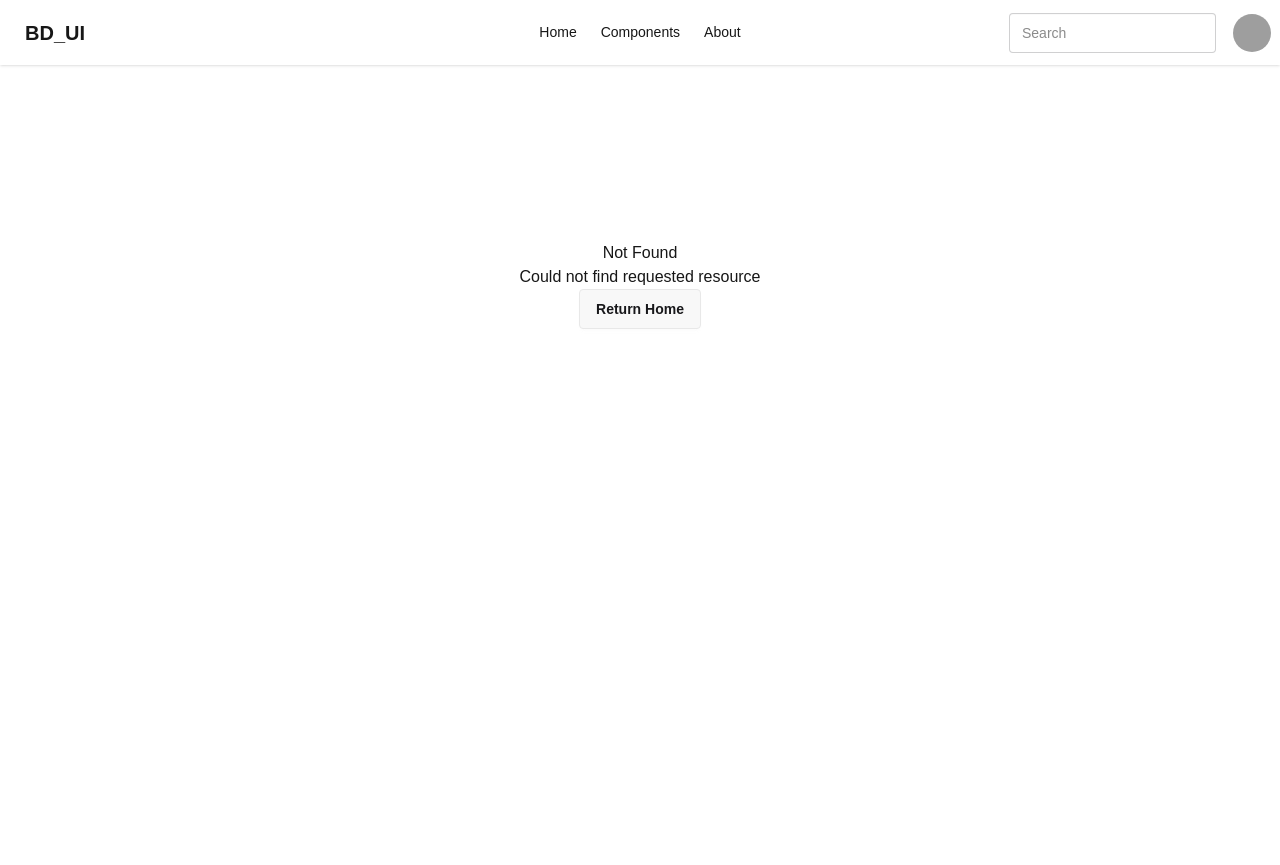
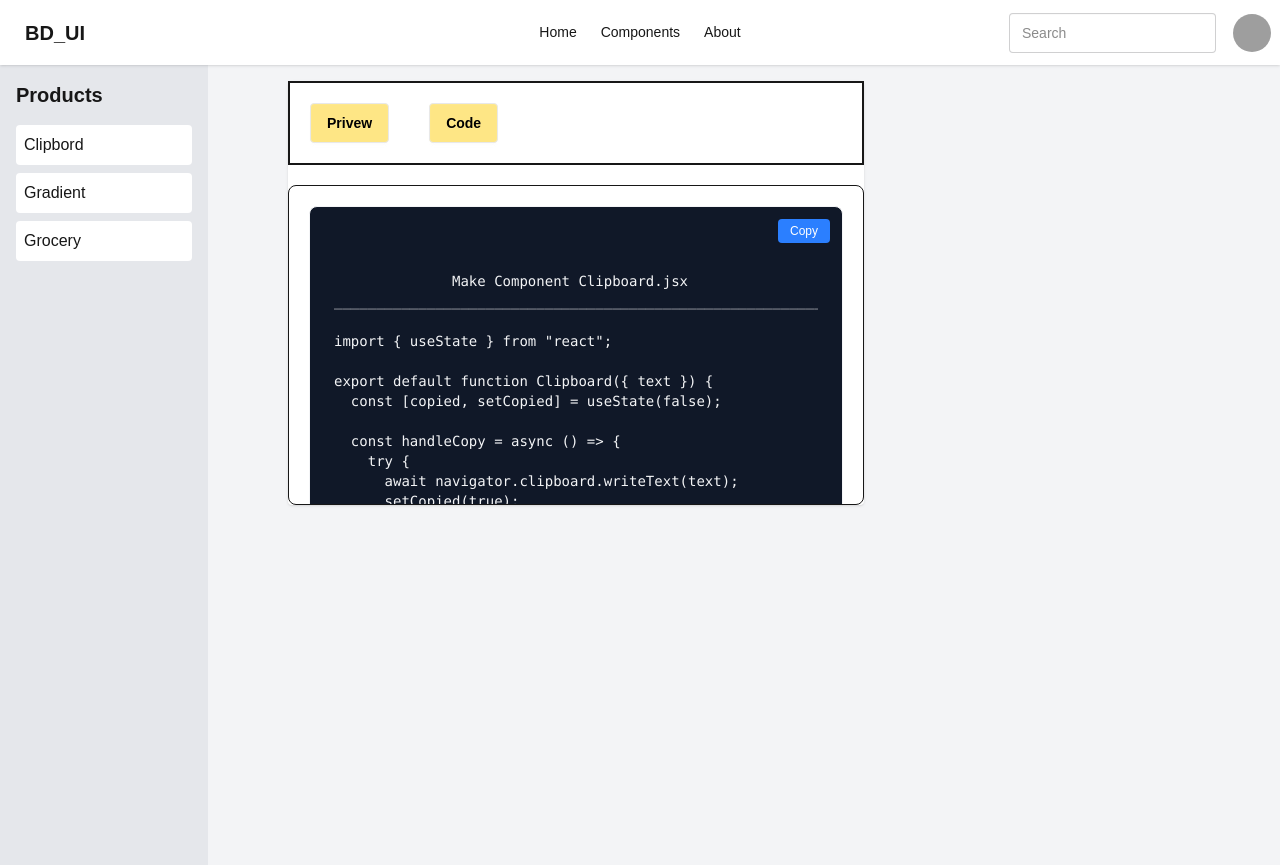
Before and after one commit to kawsar121/BD_ui_Components_By_Kawsar, a Next.js app: page /PublicComponets/clipbord/clipCode in a window 1280 px wide. Before the commit this address had no page. Before the commit the page ends 800 px from the top, so only its background shows below. Built offline with nearby package versions, Linux system fonts and the light colour scheme; grey boxes are pictures that could not be loaded.

Commit message:
clipbord components add success

```diff
--- /dev/null
+++ b/src/app/(Pages)/PublicComponets/clipbord/clipCode/page.jsx
@@ -0,0 +1,13 @@
+import ClipboardFunconality from '@/app/Library/ClipboardFunconality'
+import React from 'react'
+import { ClipboardValue } from '../value'
+
+function ClipCode() {
+  return (
+    <div className='w-xl rounded-lg border mt-5 p-5 h-80 overflow-y-auto'>
+      <ClipboardFunconality text={ClipboardValue}></ClipboardFunconality>
+    </div>
+  )
+}
+
+export default ClipCode
--- /dev/null
+++ b/src/app/(Pages)/PublicComponets/clipbord/clipprivew/page.jsx
@@ -0,0 +1,12 @@
+import ClipboardFunconality from '@/app/Library/ClipboardFunconality'
+import React from 'react'
+
+function ClipPrivew() {
+  return (
+    <div className='w-xl rounded-lg border mt-5'>
+      <ClipboardFunconality text={`https://example.com/my-link`}></ClipboardFunconality>
+    </div>
+  )
+}
+
+export default ClipPrivew
--- /dev/null
+++ b/src/app/(Pages)/PublicComponets/clipbord/layout.js
@@ -0,0 +1,18 @@
+import Link from 'next/link'
+import React from 'react'
+
+function layout({children}) {
+  return (
+      <div>
+        <div className='border-2 p-5 flex gap-10'>
+            <button className='btn bg-amber-200 text-black'><Link href="/PublicComponets/clipbord/clipprivew">Privew</Link></button>
+            <button className='btn bg-amber-200 text-black'><Link href="/PublicComponets/clipbord/clipCode">Code</Link></button>
+        </div>
+      <div>
+        {children}
+      </div>
+    </div>
+  )
+}
+
+export default layout
--- a/src/app/(Pages)/PublicComponets/clipbord/page.jsx
+++ b/src/app/(Pages)/PublicComponets/clipbord/page.jsx
@@ -1,13 +1,13 @@
 import ClipboardFunconality from '@/app/Library/ClipboardFunconality'
 import React from 'react'
-import { Clipboardtext } from './value'
+import ClipCode from './clipCode/page'
+
 
 function Clipbord() {
   return (
     <div>
       <h1>
-        This is clipboard
-        <ClipboardFunconality text={Clipboardtext}></ClipboardFunconality>
+         <ClipCode></ClipCode>
       </h1>
     </div>
   )
--- a/src/app/(Pages)/PublicComponets/clipbord/value.js
+++ b/src/app/(Pages)/PublicComponets/clipbord/value.js
@@ -1,9 +1,59 @@
-export const Clipboardtext = `
-npm install next react react-dom
-npm run dev
+export const ClipboardValue = `
 
-# Build
-npm run build
-npm start
-ok
+              Make Component Clipboard.jsx
+___________________________________________________________________________
+
+import { useState } from "react";
+
+export default function Clipboard({ text }) {
+  const [copied, setCopied] = useState(false);
+
+  const handleCopy = async () => {
+    try {
+      await navigator.clipboard.writeText(text);
+      setCopied(true);
+
+      setTimeout(() => {
+        setCopied(false);
+      }, 2000);
+    } catch (error) {
+      console.error("Copy failed", error);
+    }
+  };
+
+  return (
+    <div className="flex items-center gap-3 p-4 border rounded-lg bg-gray-100 max-w-md">
+      <p className="flex-1 text-gray-700 truncate">{text}</p>
+
+      <button
+        onClick={handleCopy}
+        className={\`absolute top-3 right-3 px-3 py-1 text-xs rounded transition
+          \${copied
+            ? "bg-green-500 text-white"
+            : "bg-blue-500 text-white hover:bg-blue-600"}
+        \`}
+      >
+        {copied ? "Copied!" : "Copy"}
+      </button>
+    </div>
+  );
+}
+
+
+
+                          App.jsx
+________________________________________________________________________________________________
+
+import Clipboard from "./Clipboard";
+
+export default function App() {
+  return (
+    <div className="min-h-screen flex items-center justify-center bg-gray-50">
+      <Clipboard text="https://example.com/my-link" />
+    </div>
+  );
+}
+
+
+
 `;
--- a/src/app/(Pages)/PublicComponets/gradient/garidentprivew/page.jsx
+++ b/src/app/(Pages)/PublicComponets/gradient/garidentprivew/page.jsx
@@ -2,12 +2,20 @@ import React from 'react'
 
 function Garidentprivew() {
   return (
-    <div className='text-gray-100 p-0 rounded-lg border max-w-2xl '>
-      <div className="h-14 bg-linear-to-r from-cyan-500 to-blue-500"></div>
-        <div className="h-14 bg-linear-to-t from-sky-500 to-indigo-500"></div>
-        <div className="h-14 bg-linear-to-bl from-violet-500 to-fuchsia-500"></div>
-        <div className="h-14 bg-linear-65 from-purple-500 to-pink-500"></div>
-    </div>
+    <div className="w-xl rounded-lg border mt-5">
+  <div className="whitespace-pre overflow-x-auto p-5 space-y-5">
+
+    <div className="h-14 bg-linear-to-r from-cyan-500 to-blue-500 rounded"></div>
+
+    <div className="h-14 bg-linear-to-t from-sky-500 to-indigo-500 rounded"></div>
+
+    <div className="h-14 bg-linear-to-bl from-violet-500 to-fuchsia-500 rounded"></div>
+
+    <div className="h-14 bg-linear-65 from-purple-500 to-pink-500 rounded"></div>
+
+  </div>
+</div>
+
   )
 }
 
--- a/src/app/layout.js
+++ b/src/app/layout.js
@@ -13,7 +13,7 @@ const geistMono = Geist_Mono({
 });
 
 export const metadata = {
-  title: "Create Next App",
+  title: "BD Ui",
   description: "Generated by create next app",
 };
 
@@ -21,7 +21,7 @@ export default function RootLayout({ children }) {
   return (
     <html lang="en">
       <body
-        className={`${geistSans.variable} ${geistMono.variable} antialiased`}
+        className={`${geistSans.variable} ${geistMono.variable} antialiased bg-main-gradient`}
       >
         <Nav></Nav>
         {children}
--- a/src/app/page.js
+++ b/src/app/page.js
@@ -12,7 +12,7 @@ export default function Home() {
         Provident cupiditate voluptatem et in. Quaerat fugiat ut assumenda excepturi exercitationem
         quasi. In deleniti eaque aut repudiandae et a id nisi.
       </p>
-      <button className="btn btn-primary"><Link href="#">Get Started</Link></button>
+      <button className="btn btn-primary"><Link href="/PublicComponets">Get Started</Link></button>
     </div>
   </div>
 </div>
--- a/tailwind.config.js
+++ b/tailwind.config.js
@@ -5,7 +5,12 @@ export default {
     "./src/components/**/*.{js,ts,jsx,tsx}",
   ],
   theme: {
-    extend: {},
+    extend: {
+      backgroundImage: {
+        "main-gradient":
+          "linear-gradient(35deg, rgb(6,0,151) 0%, rgb(130,4,255) 73%, rgb(193,15,255) 100%)",
+      },
+    },
   },
   plugins: [require("daisyui")],
 };
```
